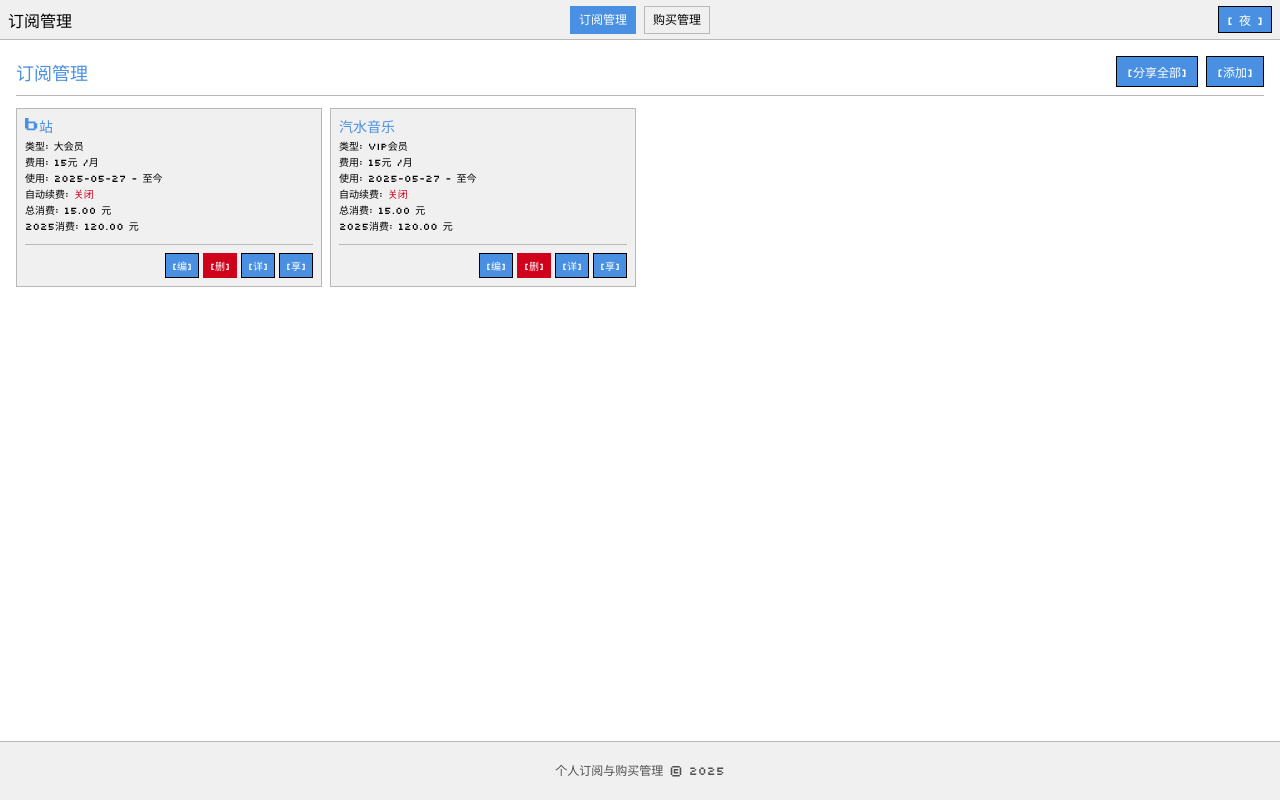
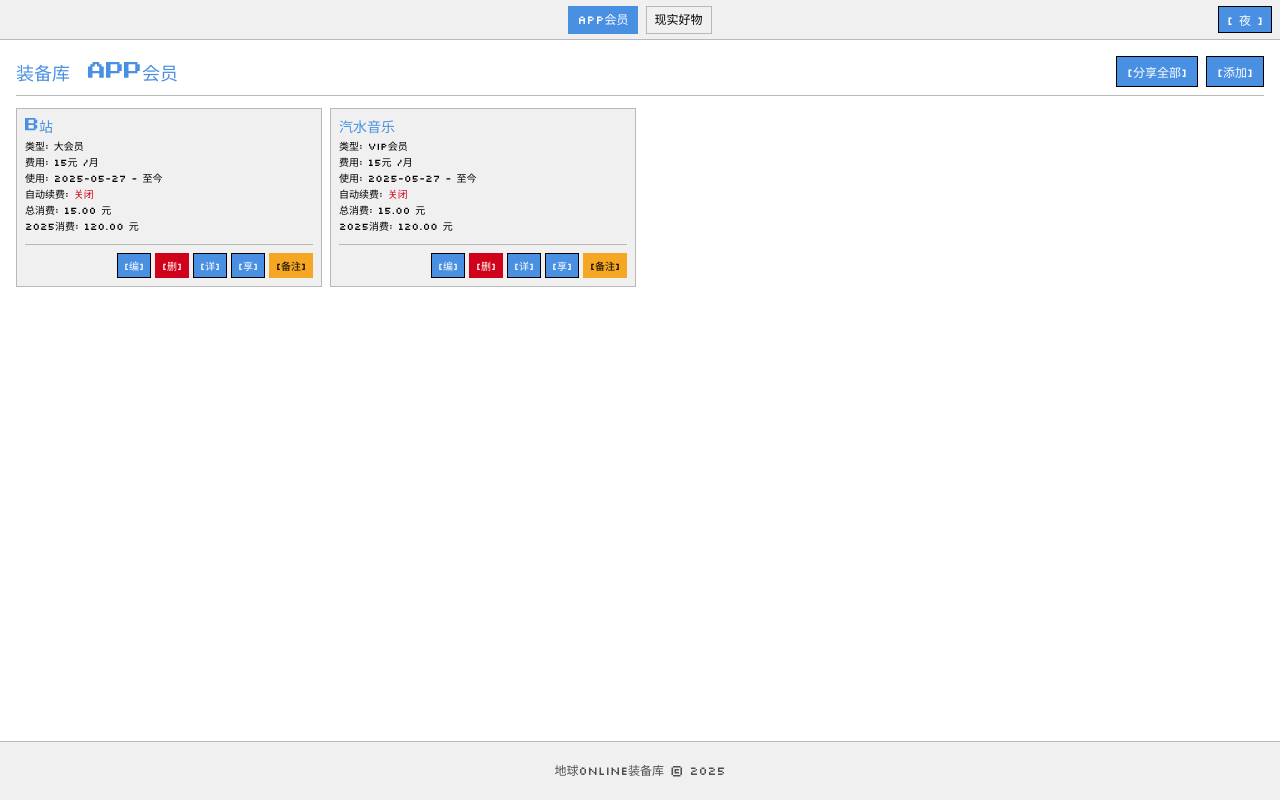
Before and after one commit to darkSheep404/pixel-vault, a Vue app: page / in a window 1280 px wide. Built offline with nearby package versions, Linux system fonts and the light colour scheme.

Commit message:
update text and action

```diff
--- a/src/App.vue
+++ b/src/App.vue
@@ -5,7 +5,7 @@
       <router-view />
     </main>
     <footer class="pixel-footer">
-      <p>个人订阅与购买管理 &copy; 2025</p>
+      <p>地球Online装备库 &copy; 2025</p>
     </footer>
   </div>
 </template>
--- a/src/components/ItemCard.vue
+++ b/src/components/ItemCard.vue
@@ -18,13 +18,14 @@
       </p>
       <p v-if="item.totalSpent !== undefined" class="item-detail">总消费: {{ item.totalSpent?.toFixed(2) }} 元</p>
       <p v-if="item.spentIn2025 !== undefined" class="item-detail">2025消费: {{ item.spentIn2025?.toFixed(2) }} 元</p>
-      <p v-if="item.evaluation" class="item-evaluation">评价: "{{ item.evaluation }}"</p>
+      <p v-if="item.evaluation" class="item-evaluation">备注: "{{ item.evaluation }}"</p>
     </div>
     <div class="item-card-actions">
       <button @click="$emit('edit', item.id)" class="action-btn edit-btn pixel-button">[编]</button>
       <button @click="$emit('delete', item.id)" class="action-btn delete-btn pixel-button">[删]</button>
       <button v-if="showDetailsButton" @click="$emit('view-details', item.id)" class="action-btn details-btn pixel-button">[详]</button>
       <button @click="$emit('share', item)" class="action-btn share-btn pixel-button">[享]</button>
+      <button @click="$emit('edit-remark', item.id)" class="action-btn remark-btn pixel-button">[备注]</button>
     </div>
   </div>
 </template>
@@ -44,7 +45,7 @@
       default: false,
     }
   },
-  emits: ['edit', 'delete', 'view-details', 'share'],
+  emits: ['edit', 'delete', 'view-details', 'share', 'edit-remark'],
   setup() {
     const formatDate = (dateString) => {
       if (!dateString) return '';
@@ -201,4 +202,15 @@
     padding: 3px 5px;
   }
 }
+
+.action-btn.remark-btn {
+  background-color: var(--accent-color);
+  color: var(--pixel-text-primary-light);
+  border-color: var(--accent-color);
+}
+.action-btn.remark-btn:hover {
+  background-color: var(--pixel-text-primary-light);
+  color: var(--accent-color);
+  border-color: var(--accent-color);
+}
 </style>
--- a/src/components/TopToolbar.vue
+++ b/src/components/TopToolbar.vue
@@ -2,11 +2,11 @@
   <header class="top-toolbar pixel-border-bottom">
     <div class="toolbar-content">
       <div class="toolbar-left">
-        <h1 class="app-title">{{ appTitle }}</h1>
+        <h1 class="app-title"></h1>
       </div>
       <nav class="toolbar-center">
-        <router-link to="/" class="nav-link pixel-button" active-class="active">订阅管理</router-link>
-        <router-link to="/purchases" class="nav-link pixel-button" active-class="active">购买管理</router-link>
+        <router-link to="/" class="nav-link pixel-button" active-class="active">APP会员</router-link>
+        <router-link to="/purchases" class="nav-link pixel-button" active-class="active">现实好物</router-link>
       </nav>
       <div class="toolbar-right">
         <button @click="toggleTheme" class="theme-toggle-btn pixel-button">
@@ -30,9 +30,9 @@
 
     const updateTitle = () => {
       if (route.path === '/purchases') {
-        appTitle.value = '购买管理';
+        appTitle.value = '现实好物';
       } else {
-        appTitle.value = '订阅管理';
+        appTitle.value = 'APP会员';
       }
     };
 
--- a/src/store/subscriptions.js
+++ b/src/store/subscriptions.js
@@ -5,7 +5,7 @@
 // 默认订阅数据
 const DEFAULT_SUBSCRIPTIONS = [
   {
-    "platformName": "b站",
+    "platformName": "B站",
     "subscriptionType": "大会员",
     "cost": 15,
     "billingCycle": "monthly",
--- a/src/views/PurchaseView.vue
+++ b/src/views/PurchaseView.vue
@@ -1,7 +1,7 @@
 <template>
   <div class="view-container-pixel">
     <div class="view-header-pixel pixel-border-bottom">
-      <h2 class="pixel-page-title">购买管理</h2>
+      <h2 class="pixel-page-title">装备库 现实好物</h2>
       <div class="view-header-actions-pixel">
         <button @click="openShareAllModal" class="pixel-button share-all-btn-pixel">[分享全部]</button>
         <button @click="openAddModal" class="pixel-button add-btn-pixel">[添加]</button>
@@ -23,6 +23,7 @@
         @delete="confirmDelete(item.id)"
         @view-details="openDetailsModal(item.id)"
         @share="openShareModal(item)"
+        @edit-remark="openRemarkModal(item.id)"
       />
     </div>
 
@@ -44,7 +45,7 @@
             <input type="date" id="purchaseDate" v-model="currentItem.purchaseDate" required class="pixel-input">
           </div>
           <div>
-            <label for="evaluation" class="pixel-label">评价:</label>
+            <label for="evaluation" class="pixel-label">备注:</label>
             <textarea id="evaluation" v-model="currentItem.evaluation" rows="2" class="pixel-input pixel-textarea"></textarea>
           </div>
           <div>
@@ -64,6 +65,18 @@
       </div>
     </div>
 
+    <!-- 备注编辑弹窗 -->
+    <div v-if="showRemarkModal" class="modal-overlay-pixel" @click.self="closeRemarkModal">
+      <div class="modal-content-pixel pixel-border">
+        <h3 class="pixel-title">[编辑备注]</h3>
+        <textarea v-model="remarkDraft" rows="3" class="pixel-input pixel-textarea" placeholder="请输入备注..." autofocus></textarea>
+        <div class="modal-actions-pixel">
+          <button @click="closeRemarkModal" class="pixel-button cancel-btn">[取消]</button>
+          <button @click="saveRemark" class="pixel-button submit-btn">[保存]</button>
+        </div>
+      </div>
+    </div>
+
     <!-- Details Modal -->
     <div v-if="showDetailsPopup && selectedPurchaseDetails" class="modal-overlay-pixel" @click.self="closeDetailsModal">
         <div class="modal-content-pixel details-popup-pixel pixel-border">
@@ -75,7 +88,7 @@
                 <p><strong>物品:</strong> {{ selectedPurchaseDetails.itemName }}</p>
                 <p><strong>费用:</strong> {{ selectedPurchaseDetails.cost }} 元</p>
                 <p><strong>购买:</strong> {{ formatDate(selectedPurchaseDetails.purchaseDate) }}</p>
-                <p v-if="selectedPurchaseDetails.evaluation"><strong>评价:</strong> "{{ selectedPurchaseDetails.evaluation }}"</p>
+                <p v-if="selectedPurchaseDetails.evaluation"><strong>备注:</strong> "{{ selectedPurchaseDetails.evaluation }}"</p>
             </div>
             <button @click="closeDetailsModal" class="pixel-button close-details-btn-pixel">[关闭]</button>
         </div>
@@ -91,7 +104,6 @@
 </template>
 
 <script>
-// Script remains largely the same
 import { defineComponent, ref, computed, onMounted } from 'vue';
 import { usePurchaseStore } from '../store/purchases';
 import ItemCard from '../components/ItemCard.vue';
@@ -119,6 +131,11 @@
     const showSingleSharePopup = ref(false);
     const showShareAllPopup = ref(false);
     const itemToShare = ref(null);
+
+    // 备注编辑相关
+    const showRemarkModal = ref(false);
+    const remarkDraft = ref('');
+    const remarkEditId = ref(null);
 
     onMounted(async () => {
       isLoading.value = true;
@@ -175,6 +192,30 @@
         selectedPurchaseDetails.value = null;
     };
 
+    // 备注编辑弹窗逻辑
+    const openRemarkModal = (id) => {
+      const item = store.getPurchaseById(id);
+      if (item) {
+        remarkEditId.value = id;
+        remarkDraft.value = item.evaluation || '';
+        showRemarkModal.value = true;
+      }
+    };
+    const closeRemarkModal = () => {
+      showRemarkModal.value = false;
+      remarkEditId.value = null;
+      remarkDraft.value = '';
+    };
+    const saveRemark = () => {
+      if (!remarkEditId.value) return;
+      const item = store.getPurchaseById(remarkEditId.value);
+      if (item) {
+        const updated = { ...item, evaluation: remarkDraft.value };
+        store.updatePurchase(updated);
+      }
+      closeRemarkModal();
+    };
+
     const openShareModal = (item) => {
         itemToShare.value = item;
         showSingleSharePopup.value = true;
@@ -218,7 +259,9 @@
       openAddModal, openEditModal, closeModal, handleSubmit, confirmDelete,
       showDetailsPopup, selectedPurchaseDetails, openDetailsModal, closeDetailsModal, formatDate,
       handleImageUpload, showSingleSharePopup, itemToShare, openShareModal, closeSingleShareModal,
-      showShareAllPopup, openShareAllModal, closeShareAllModal
+      showShareAllPopup, openShareAllModal, closeShareAllModal,
+      // 备注相关
+      showRemarkModal, remarkDraft, openRemarkModal, closeRemarkModal, saveRemark
     };
   },
 });
--- a/src/views/SubscriptionView.vue
+++ b/src/views/SubscriptionView.vue
@@ -1,7 +1,7 @@
 <template>
   <div class="view-container-pixel">
     <div class="view-header-pixel pixel-border-bottom">
-      <h2 class="pixel-page-title">订阅管理</h2>
+      <h2 class="pixel-page-title">装备库 APP会员</h2>
       <div class="view-header-actions-pixel">
         <button @click="openShareAllModal" class="pixel-button share-all-btn-pixel">[分享全部]</button>
         <button @click="openAddModal" class="pixel-button add-btn-pixel">[添加]</button>
@@ -24,6 +24,7 @@
         @delete="confirmDelete(sub.id)"
         @view-details="openDetailsModal(sub.id)"
         @share="openShareModal(sub)"
+        @edit-remark="openRemarkModal(sub.id)"
       />
     </div>
 
@@ -81,6 +82,18 @@
       </div>
     </div>
 
+    <!-- 备注编辑弹窗 -->
+    <div v-if="showRemarkModal" class="modal-overlay-pixel" @click.self="closeRemarkModal">
+      <div class="modal-content-pixel pixel-border">
+        <h3 class="pixel-title">[编辑备注]</h3>
+        <textarea v-model="remarkDraft" rows="3" class="pixel-input pixel-textarea" placeholder="请输入备注..." autofocus></textarea>
+        <div class="modal-actions-pixel">
+          <button @click="closeRemarkModal" class="pixel-button cancel-btn">[取消]</button>
+          <button @click="saveRemark" class="pixel-button submit-btn">[保存]</button>
+        </div>
+      </div>
+    </div>
+
     <!-- Details Modal -->
     <div v-if="showDetailsPopup" class="modal-overlay-pixel" @click.self="closeDetailsModal">
         <div class="modal-content-pixel details-popup-pixel pixel-border">
@@ -97,6 +110,7 @@
                 <p><strong>续费:</strong> {{ selectedSubscriptionDetails.autoRenewStatus ? '开启' : '关闭' }}</p>
                 <p><strong>总消费:</strong> {{ selectedSubscriptionDetails.totalSpent?.toFixed(2) }} 元</p>
                 <p><strong>2025消费:</strong> {{ selectedSubscriptionDetails.spentIn2025?.toFixed(2) }} 元</p>
+                <p v-if="selectedSubscriptionDetails.evaluation"><strong>备注:</strong> "{{ selectedSubscriptionDetails.evaluation }}"</p>
             </div>
             <button @click="closeDetailsModal" class="pixel-button close-details-btn-pixel">[关闭]</button>
         </div>
@@ -127,6 +141,7 @@
   startDate: new Date().toISOString().split('T')[0],
   endDate: '',
   platformIcon: '',
+  evaluation: '',
 });
 
 export default defineComponent({
@@ -143,6 +158,11 @@
     const showSingleSharePopup = ref(false);
     const showShareAllPopup = ref(false);
     const itemToShare = ref(null);
+
+    // 备注编辑相关
+    const showRemarkModal = ref(false);
+    const remarkDraft = ref('');
+    const remarkEditId = ref(null);
 
     onMounted(async () => {
       isLoading.value = true;
@@ -200,6 +220,30 @@
         selectedSubscriptionDetails.value = null;
     };
 
+    // 备注编辑弹窗逻辑
+    const openRemarkModal = (id) => {
+      const sub = store.getSubscriptionById(id);
+      if (sub) {
+        remarkEditId.value = id;
+        remarkDraft.value = sub.evaluation || '';
+        showRemarkModal.value = true;
+      }
+    };
+    const closeRemarkModal = () => {
+      showRemarkModal.value = false;
+      remarkEditId.value = null;
+      remarkDraft.value = '';
+    };
+    const saveRemark = () => {
+      if (!remarkEditId.value) return;
+      const sub = store.getSubscriptionById(remarkEditId.value);
+      if (sub) {
+        const updated = { ...sub, evaluation: remarkDraft.value };
+        store.updateSubscription(updated);
+      }
+      closeRemarkModal();
+    };
+
     const openShareModal = (item) => {
         itemToShare.value = item;
         showSingleSharePopup.value = true;
@@ -243,7 +287,9 @@
       openAddModal, openEditModal, closeModal, handleSubmit, confirmDelete,
       showDetailsPopup, selectedSubscriptionDetails, openDetailsModal, closeDetailsModal, formatDate,
       handleImageUpload, showSingleSharePopup, itemToShare, openShareModal, closeSingleShareModal,
-      showShareAllPopup, openShareAllModal, closeShareAllModal
+      showShareAllPopup, openShareAllModal, closeShareAllModal,
+      // 备注相关
+      showRemarkModal, remarkDraft, openRemarkModal, closeRemarkModal, saveRemark
     };
   },
 });
```
